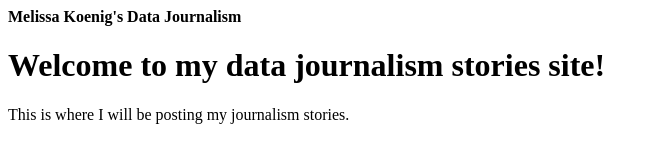
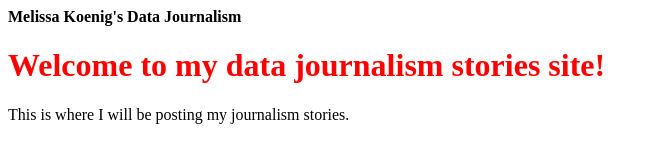
Before and after one commit to mkoenig925/mkoenig925.github.io, a plain HTML site: page data/index.html in a window 1280 px wide. Shown: the whole page, without its empty margins (0-658 px from the left). Drawn offline with Linux system fonts and the light colour scheme.

Commit message:
Update index.html

```diff
--- a/data/index.html
+++ b/data/index.html
@@ -3,7 +3,7 @@
 <strong>Melissa Koenig's Data Journalism</strong>
 </head>
 <body>
-<h1>Welcome to my data journalism stories site!</h1>
+<h1><font color="red">Welcome to my data journalism stories site!</font></h1>
 <p> This is where I will be posting my journalism stories.</p>
 </body>
 </HTML>
```
